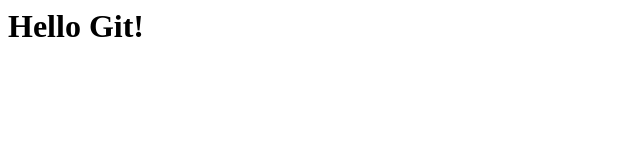
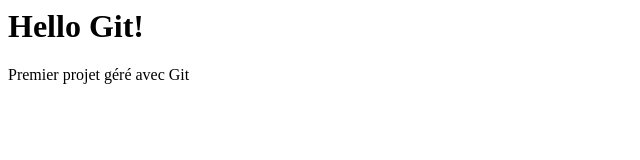
Before and after one commit to Imen-Tlili/demo, a plain HTML site: page index.html in a window 1280 px wide. Shown: the whole page, without its empty margins (0-640 px from the left). Drawn offline with Linux system fonts and the light colour scheme.

Commit message:
Second commit

```diff
--- a/index.html
+++ b/index.html
@@ -4,5 +4,6 @@
 </head>
 <body>
 <h1>Hello Git!</h1>
+<p> Premier projet géré avec Git </p>
 </body>
 </html>
```
